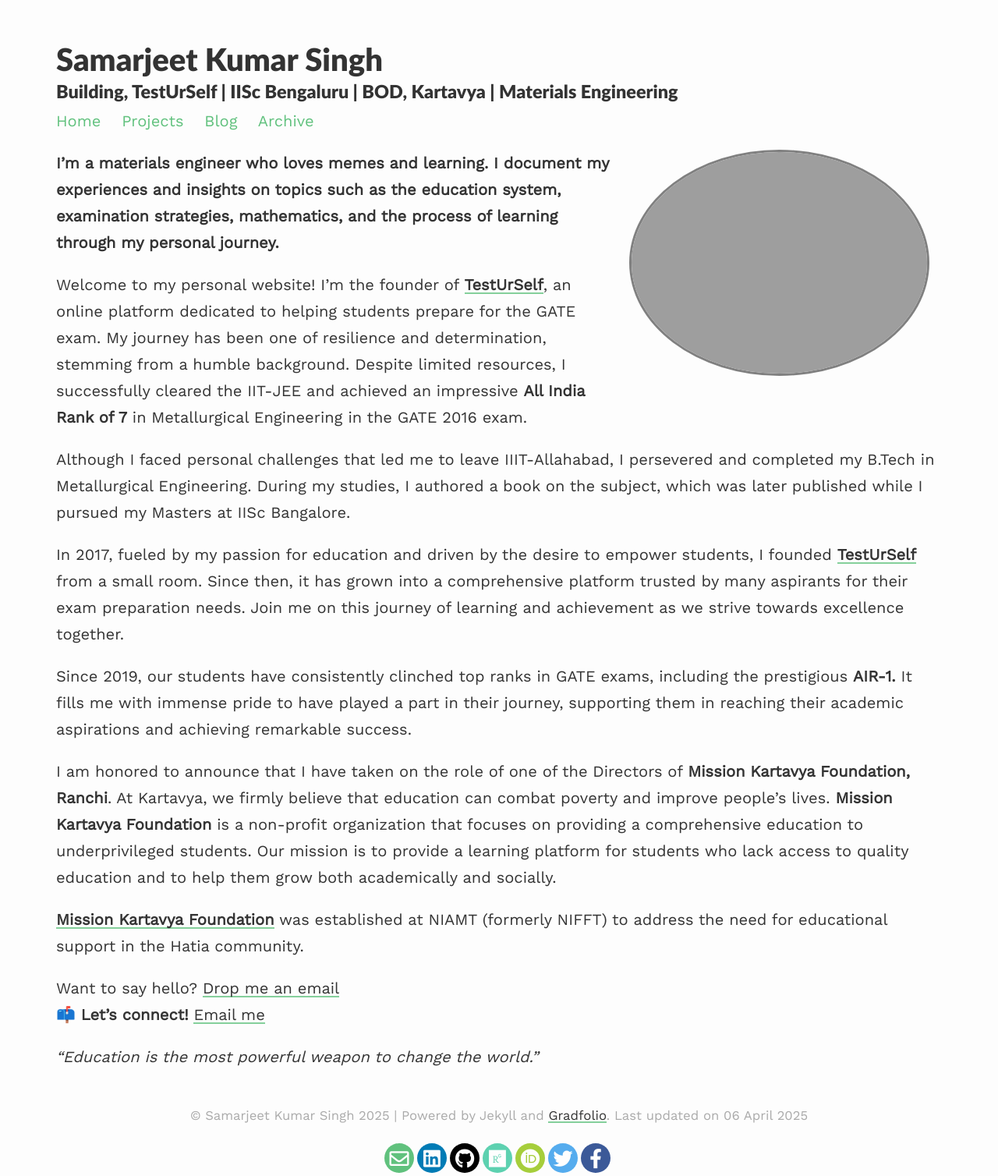
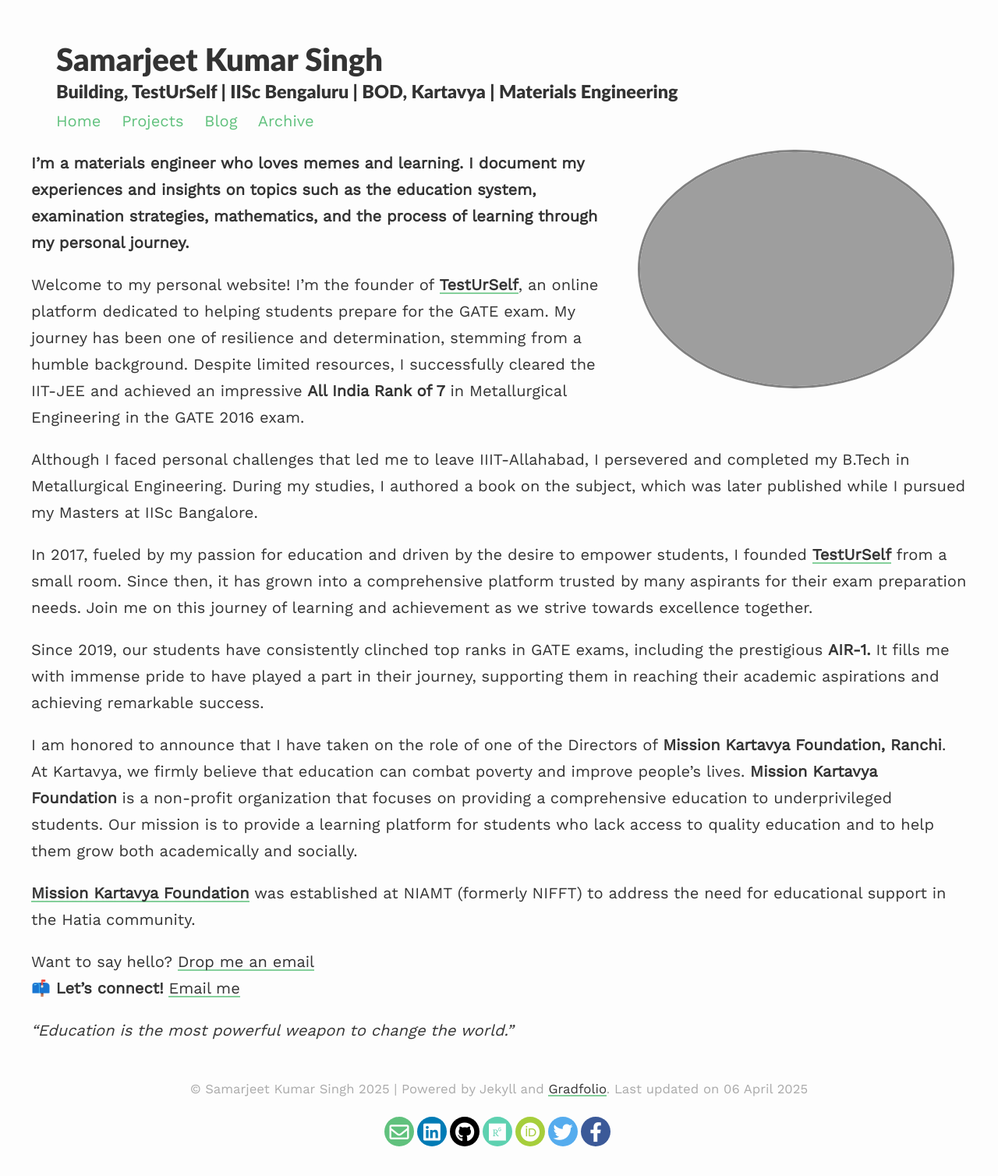
Before and after one commit to Samarjeetkumarsingh/website, a Jekyll site: the page built from index.md, in a window 1280 px wide. Shown: the whole page at 78% size. Built offline with Jekyll 4.4.1, drawn with Linux system fonts in a browser that asks for light colours; nearby versions of some CDN libraries; after the commit the page ends 1474 px from its top, so only the background shows below that.

Commit message:
Update about.html

```diff
--- a/_layouts/about.html
+++ b/_layouts/about.html
@@ -1,7 +1,7 @@
 ---
 layout: default
 ---
-<div style="padding-left:2rem; padding-right:2rem">
+<div>
 {% if page.profile %}
     {% if page.profile.image %}
       <img class="profile {{ page.profile.align }}"  width="33.33%" src="{{ page.profile.image | prepend: '/assets/images/' | prepend: site.baseurl | prepend: site.url }}">
```
